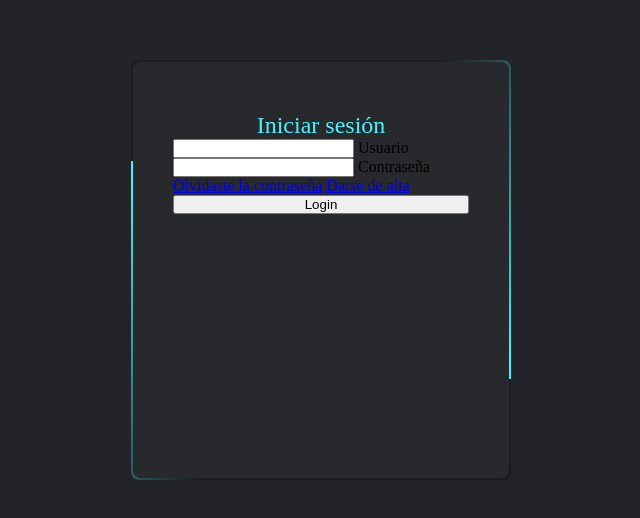
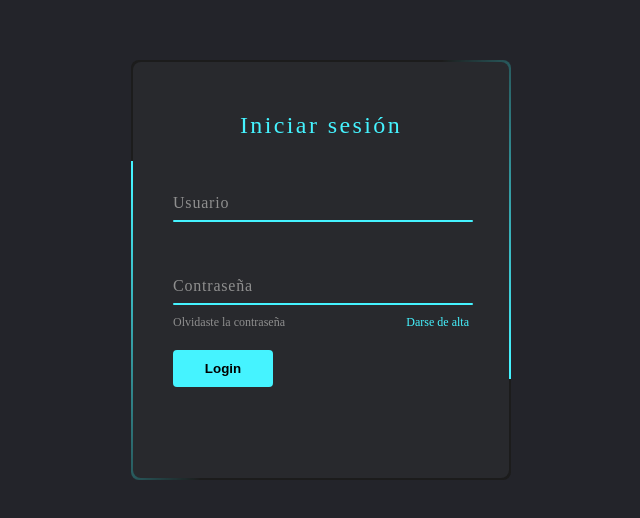
Before and after one commit to rauibert/RecursosWeb, a plain HTML site: page LoginAnimado/index.html in a window 1280 px wide. Shown: the part 130-648 px from the top of the page, without its empty margins (319-959 px from the left). Drawn offline with Linux system fonts and the light colour scheme.

Commit message:
Primer Recurso - Casi finalizado

```diff
--- a/LoginAnimado/css/main.css
+++ b/LoginAnimado/css/main.css
@@ -70,4 +70,94 @@ body{
     color: #45f3ff;
     font-weight: 500;
     text-align: center;
+    letter-spacing: 0.1em;
 }
+
+.inputBox{
+    position: relative;
+    width: 300px;
+    margin-top: 35px;
+}
+
+.inputBox input{
+    position: relative;
+    width: 100%;
+    padding: 20px 10px 10px;
+    background: transparent;
+    border: none;
+    outline: none;
+    color: #23242a;
+    font-size: 1em;
+    letter-spacing: 0.05em;
+    z-index: 10;
+}
+
+.inputBox span{
+    position: absolute;
+    left: 0;
+    padding: 20px 0px 10px;
+    font-size: 1em;
+    color: #8f8f8f;
+    pointer-events: none;
+    letter-spacing: 0.05em;
+    transition: 0.5s;
+}
+
+.inputBox input:valid ~ span,
+.inputBox input:focus ~ span{
+    color: #45f3ff;
+    transform: translateX(0px) translateY(-34px);
+    font-size: 0.75em;
+}
+
+.inputBox i{
+    position: absolute;
+    left: 0;
+    bottom: 0;
+    width: 100%;
+    height: 2px;
+    background: #45f3ff;
+    border-radius: 4px;
+    transition: 0.5s;
+    pointer-events: none;
+    z-index: 9;
+}
+
+.inputBox input:valid ~ i,
+.inputBox input:focus ~ i {
+    height: 44px;
+}
+
+.links{
+    display: flex;
+    justify-content: space-between;
+}
+
+.links a{
+    margin: 10px 0;
+    font-size: 0.75em;
+    color: #8f8f8f;
+    text-decoration: none;
+}
+
+.links a:hover,
+.links a:nth-child(2){
+
+    color: #45f3ff;
+}
+
+input[type="submit"]{
+    border: none;
+    outline: none;
+    background: #45f3ff;
+    padding: 11px 25px;
+    width: 100px;
+    margin-top: 10px;
+    border-radius: 4px;
+    font-weight: 600;
+    cursor: pointer;
+}
+
+input[type="submit"]:active{
+    opacity: 0.7;
+}
```
